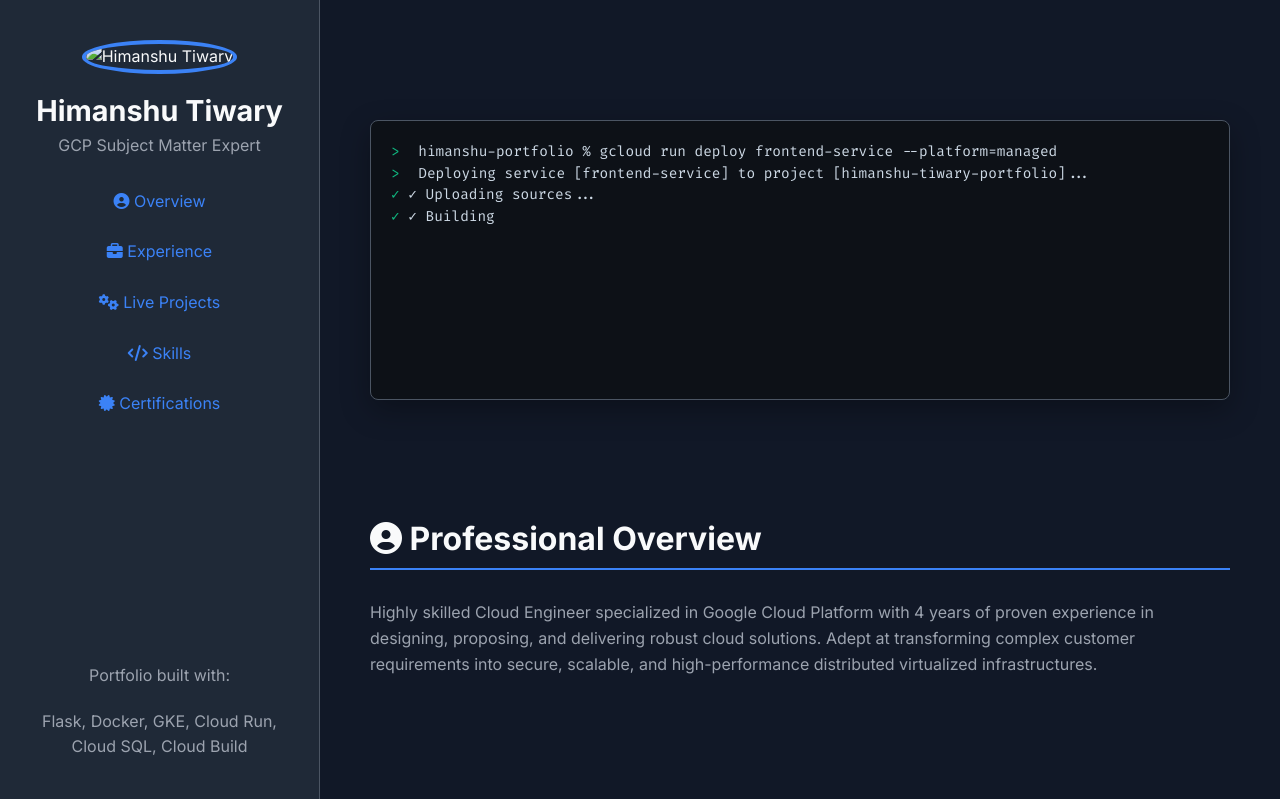
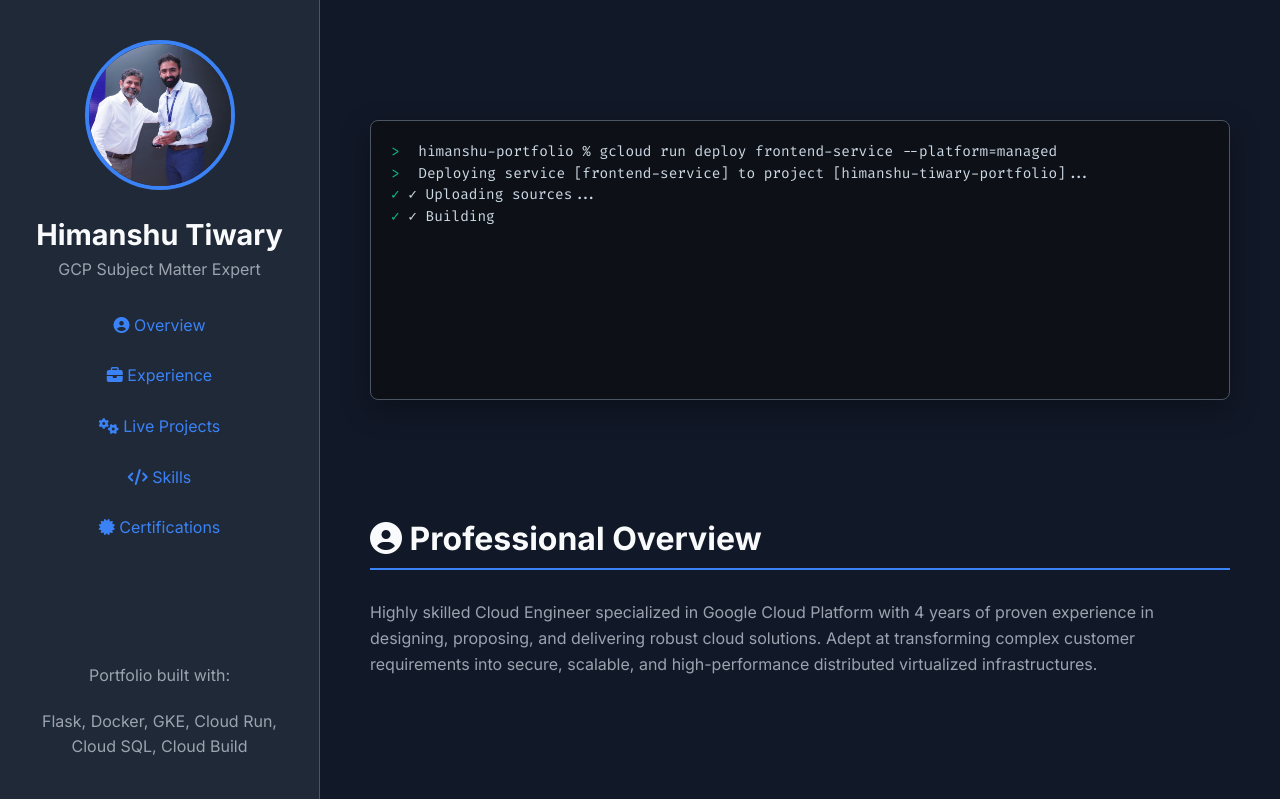
Before and after one commit to himanshutiwary-gcp/himanshu-portfolio, a Flask app: template frontend-service/templates/index.html in a window 1280 px wide. Shown: the top 799 px of the page. Run offline with Flask 3, Linux system fonts and the light colour scheme; the template is opened without the code that fills it: most values are stand-ins (such as "Sample title", 1, 10 or a date in 2020); some libraries are stand-ins or nearby versions.

Commit message:
Update index.html

```diff
--- a/frontend-service/templates/index.html
+++ b/frontend-service/templates/index.html
@@ -16,8 +16,8 @@
     <!-- STICKY SIDEBAR                                         -->
     <!-- ====================================================== -->
     <aside class="sidebar">
-        <!-- Add a real photo of yourself named 'profile.jpg' in the static folder -->
-        <img src="https://via.placeholder.com/150" alt="Himanshu Tiwary" class="profile-img">
+        <!-- The 'url_for' function correctly generates the path to our static image -->
+        <img src="{{ url_for('static', filename='profile.jpg') }}" alt="Himanshu Tiwary" class="profile-img">
         <h1>Himanshu Tiwary</h1>
         <p>GCP Subject Matter Expert</p>
         <nav>
```
